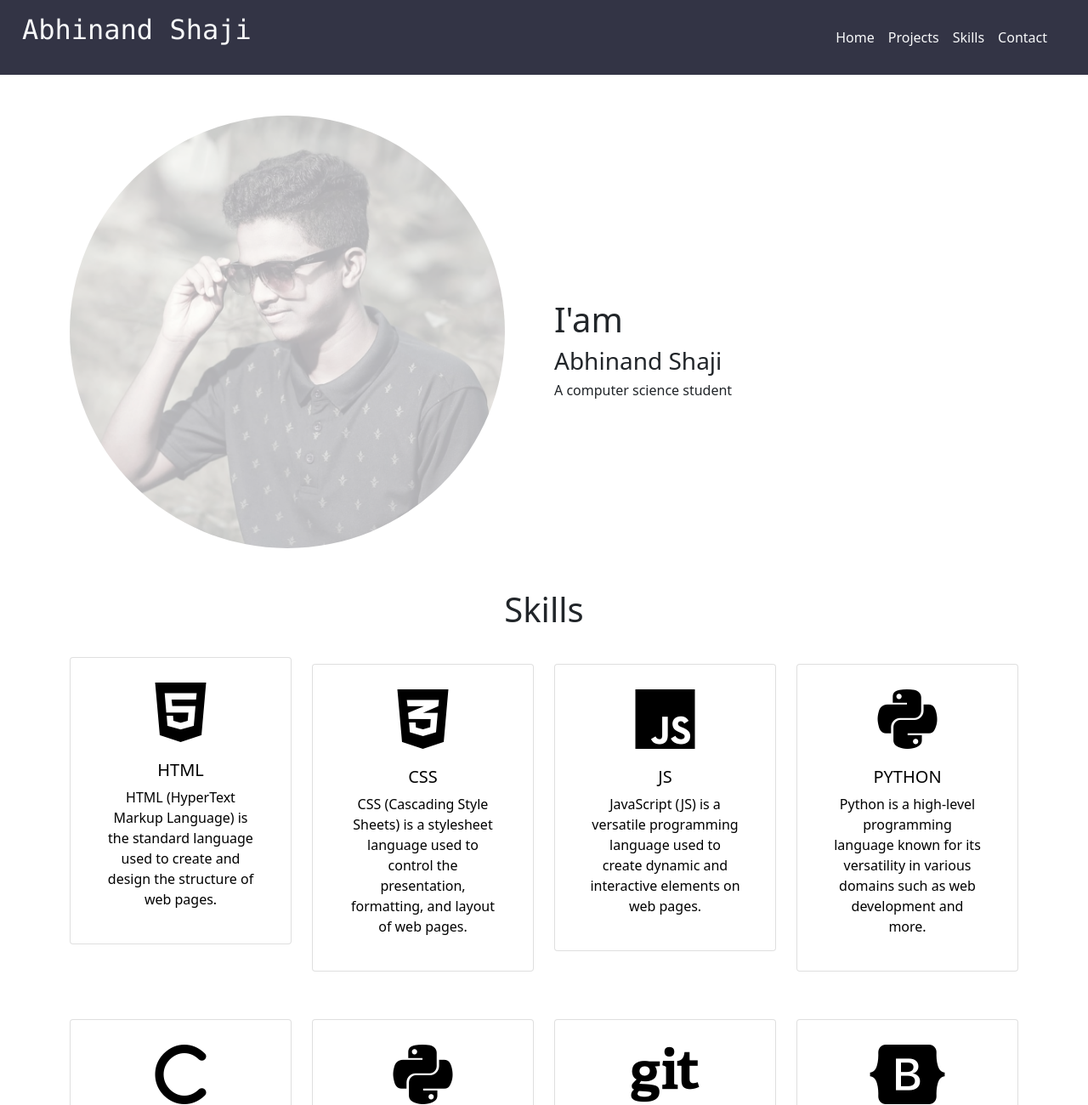
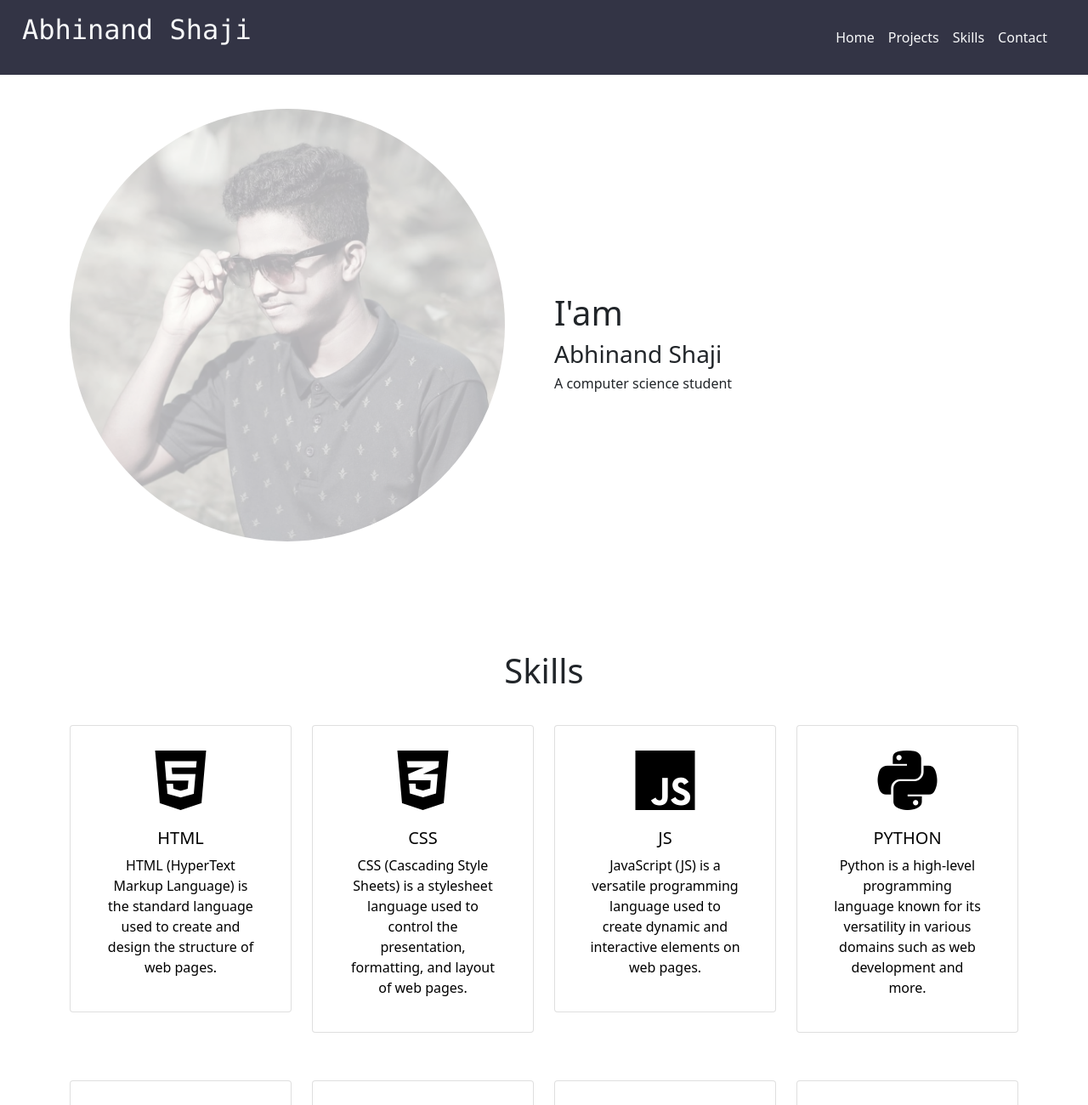
Before and after one commit to aStarrrrr/Personal-Website, a plain HTML site: page index.html in a window 1280 px wide. Shown: the top 1300 px of the page at 85% size. Drawn offline with nearby package versions, Linux system fonts and the light colour scheme.

```diff
--- a/index.html
+++ b/index.html
@@ -9,7 +9,7 @@
     <link href="https://cdn.jsdelivr.net/npm/bootstrap@5.0.2/dist/css/bootstrap.min.css" rel="stylesheet" integrity="sha384-EVSTQN3/azprG1Anm3QDgpJLIm9Nao0Yz1ztcQTwFspd3yD65VohhpuuCOmLASjC" crossorigin="anonymous">
 </head>
 <body>
-<header>
+<header style="position: fixed; width: 100%; z-index: 1;">
     <div class="row text-light">
         <div class="col-md-6 col-9 p-3">
                 <h2 class="name">Abhinand Shaji</h2>
@@ -33,7 +33,7 @@
         </div>
     </div>
 </header>
-<section class="p-5" id="home-section">
+<section id="home-section" style="padding-top: 8em;">
     <div class="container">
         <div class="row align-items-center">
             <div class="col-md-6">
@@ -47,11 +47,11 @@
         </div>
     </div>
 </section>
-<section id="skill-section">
+<section id="skill-section" class="padding-section">
     <div class="container">
         <h1 class="text-center">Skills</h1>
         <div class="row pt-4">
-            <div class="col-md-3">
+            <div class="col-md-3 pt-2">
                 <a href="https://www.w3schools.com/html/" style="text-decoration: none; color: black;">
                     <div class="card text-center p-4">
                         <i class="fa-brands fa-html5 display-1"></i>
@@ -144,7 +144,7 @@
         </div>
     </div>
 </section>
-<section class="p-5" id="contact-section">
+<section class="padding-section" id="contact-section">
     <div class="container">
         <h1 class="text-center p-4">Contact</h1>
         <div class="row">
--- a/style.css
+++ b/style.css
@@ -15,3 +15,6 @@
     text-decoration: none;
     color: white;
 }
+.padding-section{
+    padding-top: 8em;
+}
```
